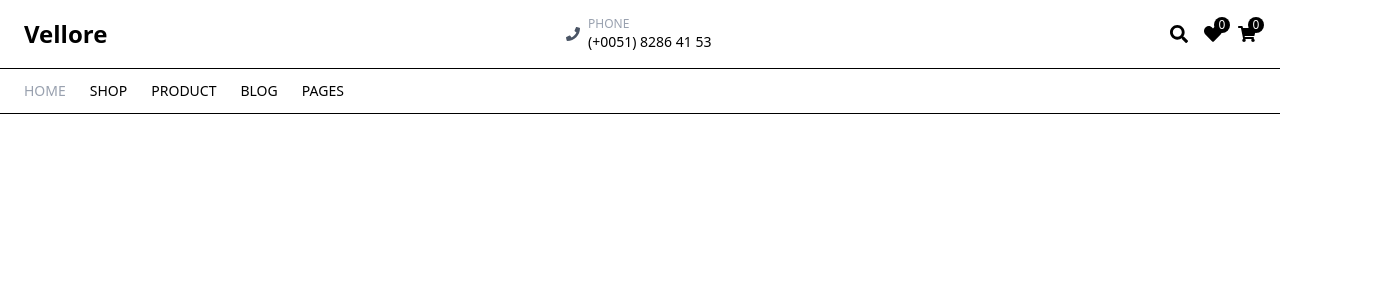
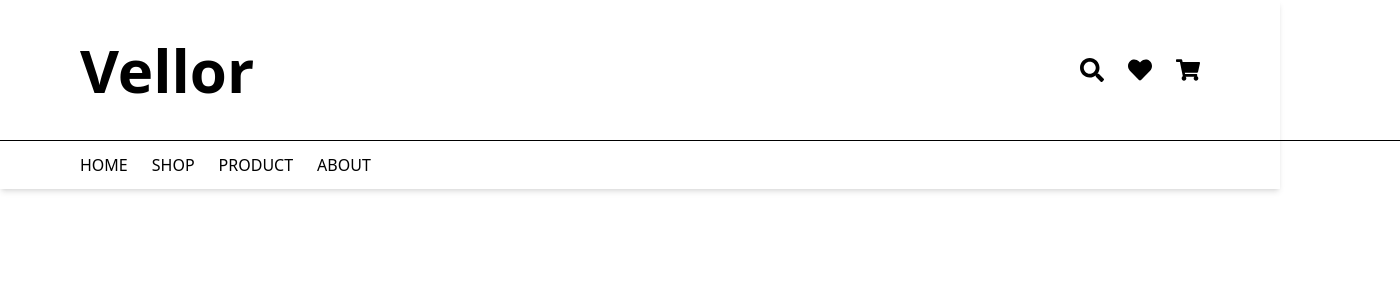
Before and after one commit to pritharai/Vellore, a React (Vite) app in the folder vellore/: page / in a window 1280 px wide. Shown: the top 300 px of the page, 1400 px wide, since content can reach past the window. Built offline with nearby package versions, Linux system fonts and the light colour scheme.

Commit message:
navbar-edits

```diff
--- a/vellore/src/components/Navbar.jsx
+++ b/vellore/src/components/Navbar.jsx
@@ -1,6 +1,6 @@
 import React from "react";
 import {
-  FaMapMarkerAlt,
+
   FaPhone,
   FaSearch,
   FaHeart,
@@ -9,10 +9,10 @@ import {
 
 const Navbar = () => {
   return (
-    <header className="border-b">
+    <header className="shadow-md">
       {/* Top Bar - Desktop Only */}
-      <div className="hidden md:flex justify-between items-center px-6 py-4">
-        <div className="text-2xl font-bold">Vellore</div>
+      <div className="hidden md:flex justify-between items-center px-20 py-10">
+        <div className="text-6xl font-bold">Vellor</div>
         <div className="flex gap-10 text-sm">
           {/* <div className="flex items-center gap-2">
             <FaMapMarkerAlt className="text-gray-600" />
@@ -21,39 +21,44 @@ const Navbar = () => {
               <div>192 Orchard St, Brooklyn, CA</div>
             </div>
           </div> */}
-          <div className="flex items-center gap-2">
+          {/* <div className="flex items-center gap-2">
             <FaPhone className="text-gray-600" />
             <div>
               <div className="text-gray-400 text-xs uppercase">Phone</div>
               <div>(+0051) 8286 41 53</div>
             </div>
-          </div>
+          </div> */}
         </div>
-        <div className="flex items-center gap-4 text-lg">
+        <div className="flex items-center gap-6 text-2xl">
           <FaSearch className="cursor-pointer" />
           <div className="relative cursor-pointer">
             <FaHeart />
-            <span className="absolute -top-2 -right-2 bg-black text-white text-xs w-4 h-4 flex items-center justify-center rounded-full">
+            {/* <span className="absolute -top-2 -right-2 bg-black text-white text-xs w-4 h-4 flex items-center justify-center rounded-full">
               0
-            </span>
+            </span> */}
           </div>
           <div className="relative cursor-pointer">
             <FaShoppingCart />
-            <span className="absolute -top-2 -right-2 bg-black text-white text-xs w-4 h-4 flex items-center justify-center rounded-full">
+            {/* <span className="absolute -top-2 -right-2 bg-black text-white text-xs w-4 h-4 flex items-center justify-center rounded-full">
               0
-            </span>
+            </span> */}
           </div>
         </div>
       </div>
-
+        <hr width="1400" className="mx-auto"/>
       {/* Main Navigation */}
-      <nav className="hidden md:flex justify-between items-center px-6 py-3 border-t text-sm">
-        <ul className="flex gap-6">
-          <li className="text-gray-400">HOME</li>
-          <li className="hover:text-black">SHOP</li>
-          <li className="hover:text-black">PRODUCT</li>
-          <li className="hover:text-black">BLOG</li>
-          <li className="hover:text-black">PAGES</li>
+      <nav className="hidden md:flex justify-between items-center px-20 py-3 text-md">
+        <ul className="flex gap-6 text-primary">
+          <li className="hover:text-gray-400">
+            <a href="#home">HOME</a></li>
+          <li className="hover:text-gray-400">
+            <a href="#shop">SHOP</a></li>
+          <li className="hover:text-gray-400">
+            <a href="#product">PRODUCT</a></li>
+          {/* <li className="hover:text-black">
+            <a href="">BLOG</a></li> */}
+          <li className="hover:text-gray-400">
+            <a href="#about">ABOUT</a></li>
         </ul>
         {/* <div className="flex gap-6">
           <div className="cursor-pointer">ENGLISH ▼</div>
@@ -62,23 +67,23 @@ const Navbar = () => {
       </nav>
 
       {/* Bottom Navbar - Mobile Only */}
-      <div className="fixed bottom-0 left-0 right-0 md:hidden bg-white border-t shadow-md z-50">
-        <div className="flex justify-around items-center py-2 text-xl">
-          <FaSearch className="text-gray-700" />
+      <div className="fixed bottom-5 left-0 right-0 md:hidden bg-white z-50 shadow-[0_-4px_6px_-1px_rgba(0,0,0,0.1)] rounded-t-xl">
+        <div className="flex justify-around items-center py-2 text-xl text-primary">
+          <FaSearch className="hover:text-gray-400" />
           <div className="relative">
-            <FaHeart className="text-gray-700" />
-            <span className="absolute -top-1 -right-2 bg-black text-white text-xs w-4 h-4 flex items-center justify-center rounded-full">
+            <FaHeart className="hover:text-gray-400" />
+            {/* <span className="absolute -top-1 -right-2 bg-black text-white text-xs w-4 h-4 flex items-center justify-center rounded-full">
               0
-            </span>
+            </span> */}
           </div>
-          <div className="text-base font-bold">Vellore</div>
+          <div className="text-xl font-bold">Vellor</div>
           <div className="relative">
-            <FaShoppingCart className="text-gray-700" />
-            <span className="absolute -top-1 -right-2 bg-black text-white text-xs w-4 h-4 flex items-center justify-center rounded-full">
+            <FaShoppingCart className="hover:text-gray-400" />
+            {/* <span className="absolute -top-1 -right-2 bg-black text-white text-xs w-4 h-4 flex items-center justify-center rounded-full">
               0
-            </span>
+            </span> */}
           </div>
-          <FaPhone className="text-gray-700" />
+          <FaPhone className="hover:text-gray-400" />
         </div>
       </div>
     </header>
```
